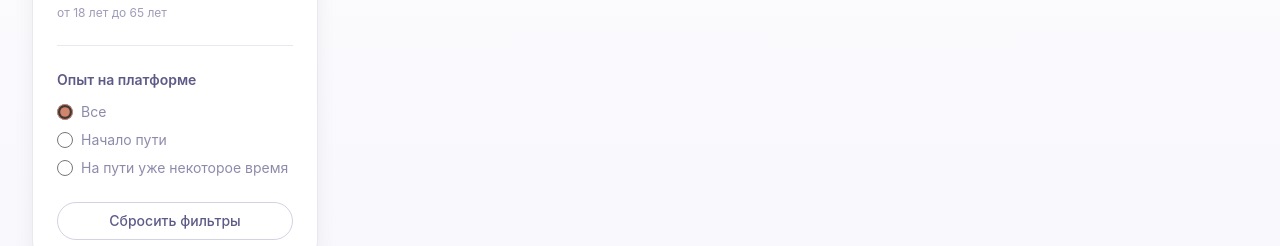
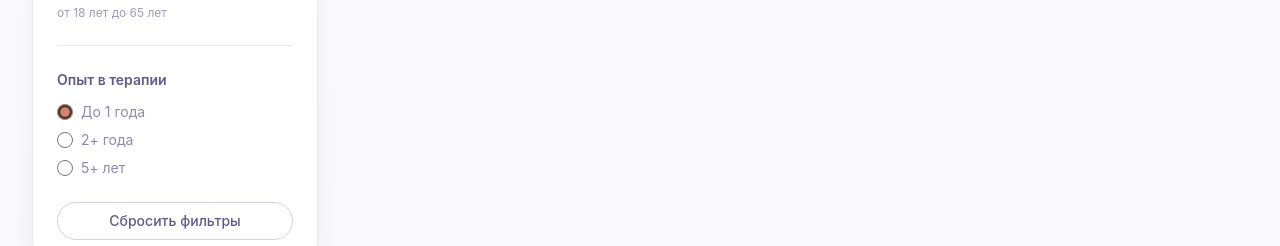
Before and after one commit to MinchWithRoots/Redesign_Ryadom, a Vue app: page /search in a window 1280 px wide. Shown: the part 607-853 px from the top of the page. Built offline with nearby package versions, Linux system fonts and the light colour scheme; no server answers; the database is empty; the HTML template or start-up script is replaced by a standard one.

Commit message:
Update therapy experience filter labels in search view

```diff
--- a/src/views/SearchView.vue
+++ b/src/views/SearchView.vue
@@ -183,7 +183,7 @@ const navigateToProfile = (companionId: string | number) => {
 
             <!-- Experience -->
             <div class="mb-6 border-t border-border/50 pt-6">
-              <p class="text-sm font-semibold text-secondary mb-3">Опыт на платформе</p>
+              <p class="text-sm font-semibold text-secondary mb-3">Опыт в терапии</p>
               <div class="flex flex-col gap-2">
                 <label class="flex items-center gap-2 cursor-pointer">
                   <input
@@ -192,7 +192,7 @@ const navigateToProfile = (companionId: string | number) => {
                     value="all"
                     class="w-4 h-4 accent-primary"
                   />
-                  <span class="text-sm text-secondary/70">Все</span>
+                  <span class="text-sm text-secondary/70">До 1 года</span>
                 </label>
                 <label class="flex items-center gap-2 cursor-pointer">
                   <input
@@ -201,7 +201,7 @@ const navigateToProfile = (companionId: string | number) => {
                     value="beginner"
                     class="w-4 h-4 accent-primary"
                   />
-                  <span class="text-sm text-secondary/70">Начало пути</span>
+                  <span class="text-sm text-secondary/70">2+ года</span>
                 </label>
                 <label class="flex items-center gap-2 cursor-pointer">
                   <input
@@ -210,7 +210,7 @@ const navigateToProfile = (companionId: string | number) => {
                     value="experienced"
                     class="w-4 h-4 accent-primary"
                   />
-                  <span class="text-sm text-secondary/70">На пути уже некоторое время</span>
+                  <span class="text-sm text-secondary/70">5+ лет</span>
                 </label>
               </div>
             </div>
```
